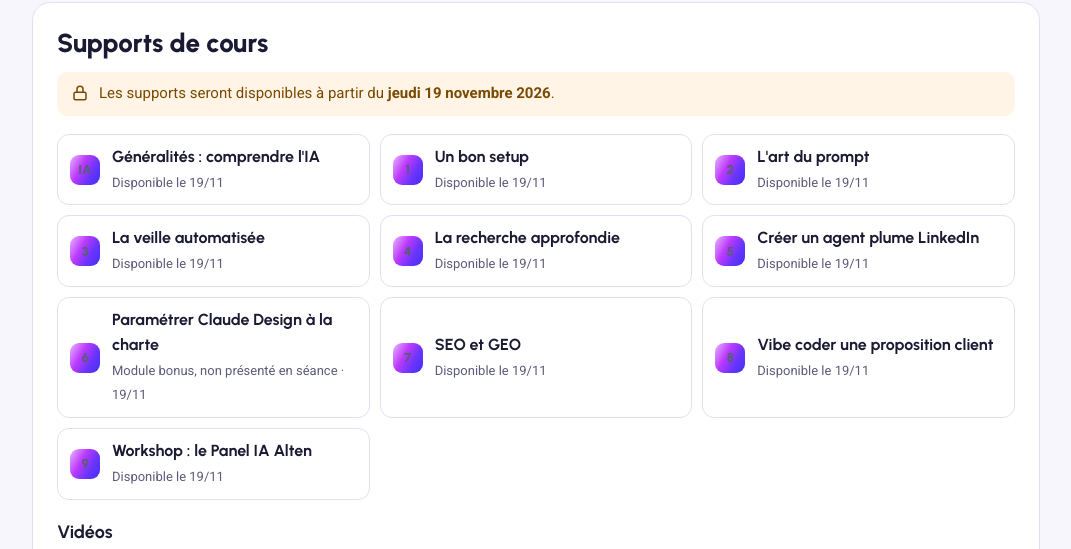
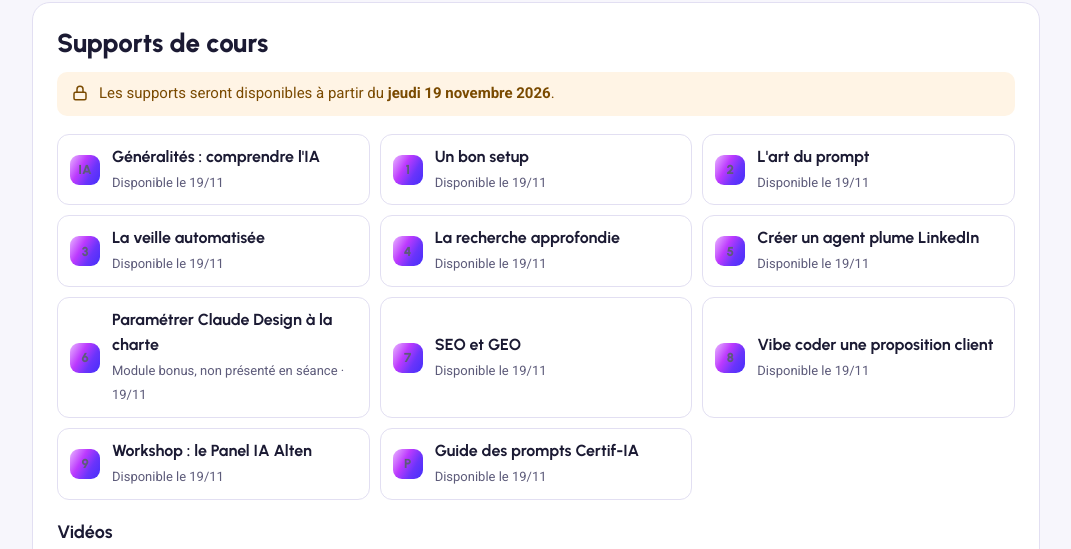
Before and after one commit to michelruiz56380-afk/certifia-programme-ia-alten, a plain HTML site: page index.html in a window 1280 px wide. Shown: the part 4168-4717 px from the top of the page, without its empty margins (104-1175 px from the left). Drawn offline with Linux system fonts and the light colour scheme.

Commit message:
Ajoute le Guide des prompts Certif-IA aux supports
Co-Authored-By: Claude Opus 5.5 <noreply@anthropic.com>
Claude-Session: https://claude.ai/code/session_01TDZfY1TaX155XDG6Hwz9j1

```diff
--- a/index.html
+++ b/index.html
@@ -402,6 +402,7 @@ footer img{height:26px;width:auto}
       <li><a class="doc gated" href="https://drive.google.com/drive/folders/10XhqX-a20_cSJB_5sAhnJrvbOM-3HUen?usp=sharing" target="_blank" rel="noopener"><span class="num">7</span><div><strong>SEO et GEO</strong><span class="st">Disponible le 19/11</span></div></a></li>
       <li><a class="doc gated" href="https://drive.google.com/drive/folders/10XhqX-a20_cSJB_5sAhnJrvbOM-3HUen?usp=sharing" target="_blank" rel="noopener"><span class="num">8</span><div><strong>Vibe coder une proposition client</strong><span class="st">Disponible le 19/11</span></div></a></li>
       <li><a class="doc gated" href="https://drive.google.com/drive/folders/10XhqX-a20_cSJB_5sAhnJrvbOM-3HUen?usp=sharing" target="_blank" rel="noopener"><span class="num">9</span><div><strong>Workshop : le Panel IA Alten</strong><span class="st">Disponible le 19/11</span></div></a></li>
+      <li><a class="doc gated" href="https://drive.google.com/drive/folders/10XhqX-a20_cSJB_5sAhnJrvbOM-3HUen?usp=sharing" target="_blank" rel="noopener"><span class="num g">P</span><div><strong>Guide des prompts Certif-IA</strong><span class="st">Disponible le 19/11</span></div></a></li>
     </ul>
     <h3 class="subhead">Vidéos</h3>
     <ul class="doclist">
```
Also changed, not shown: src/programme.tpl.html (+1 -0 lines), 1 other file.
